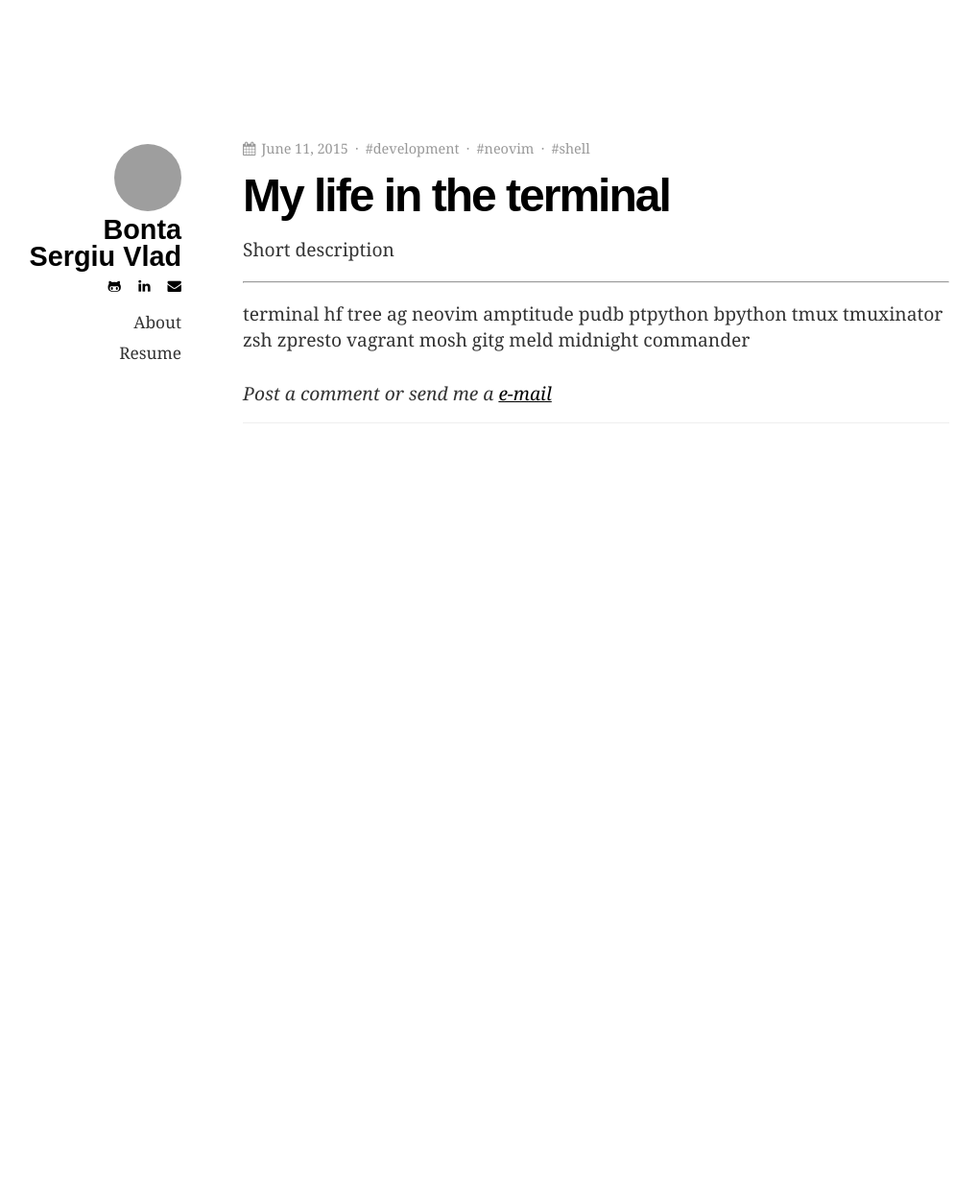
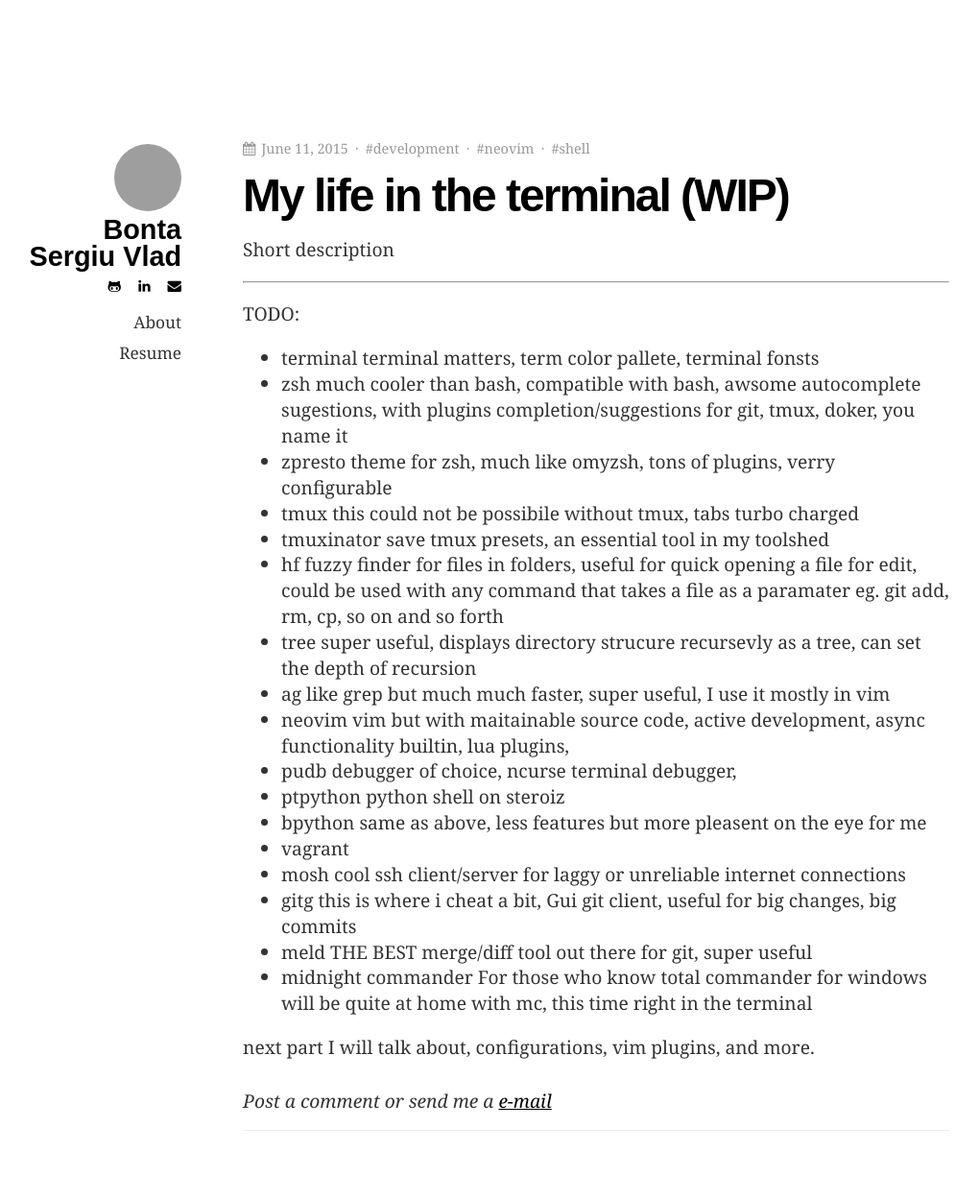
Before and after one commit to BontaVlad/BontaVlad.github.io, a Jekyll site: the page built from _posts/2015-06-11-my-life-in-the-terminal.md, in a window 1280 px wide. Shown: the whole page at 96% size, without its empty margins (131-1151 px from the left). Built offline with Jekyll 4.4.1, drawn with Linux system fonts in a browser that asks for light colours; before the commit the page ends 900 px from its top, so only the background shows below that; grey boxes are pictures that could not be loaded.

Commit message:
More content added

```diff
--- a/_posts/2015-06-11-my-life-in-the-terminal.md
+++ b/_posts/2015-06-11-my-life-in-the-terminal.md
@@ -1,6 +1,6 @@
 ---
 layout: post
-title: My life in the terminal
+title: My life in the terminal (WIP)
 tags: development neovim shell
 ---
 
@@ -8,21 +8,45 @@
 
 ---
 
-terminal
-hf
-tree
-ag
-neovim
-amptitude
-pudb
-ptpython
-bpython
-tmux
-tmuxinator
-zsh
-zpresto
-vagrant
-mosh
-gitg
-meld
-midnight commander
+TODO:
+
+- terminal
+terminal matters, term color pallete, terminal fonsts
+- zsh
+much cooler than bash, compatible with bash, awsome autocomplete sugestions,
+with plugins completion/suggestions for git, tmux, doker, you name it
+- zpresto
+theme for zsh, much like omyzsh, tons of plugins, verry configurable
+- tmux
+this could not be possibile without tmux, tabs turbo charged
+- tmuxinator
+save tmux presets, an essential tool in my toolshed
+- hf
+fuzzy finder for files in folders, useful for quick opening a file for edit,
+could be used with any command that takes a file as a paramater eg. git add, rm, cp, so on and so forth
+- tree
+super useful, displays directory strucure recursevly as a tree, can set the
+depth of recursion
+- ag
+like grep but much much faster, super useful, I use it mostly in vim
+- neovim
+vim but with maitainable source code, active development, async functionality
+builtin, lua plugins,
+- pudb
+debugger of choice, ncurse terminal debugger,
+- ptpython
+python shell on steroiz
+- bpython
+same as above, less features but more pleasent on the eye for me
+- vagrant
+- mosh
+cool ssh client/server for laggy or unreliable internet connections
+- gitg
+this is where i cheat a bit, Gui git client, useful for big changes, big commits
+- meld
+THE BEST merge/diff tool out there for git, super useful
+- midnight commander
+For those who know total commander for windows will be quite at home with mc,
+this time right in the terminal
+
+next part I will talk about, configurations, vim plugins, and more.
```
Also changed, not shown: _posts/2015-06-30-python-debugging-logging.md (+13 -3 lines).
